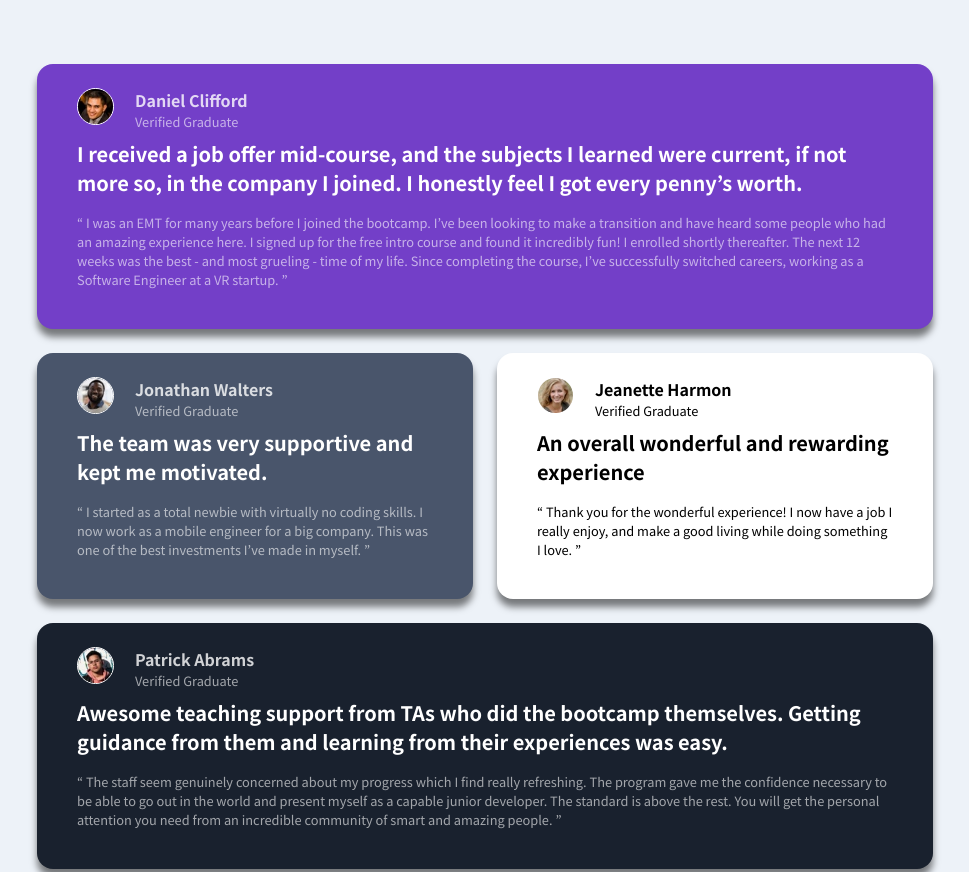
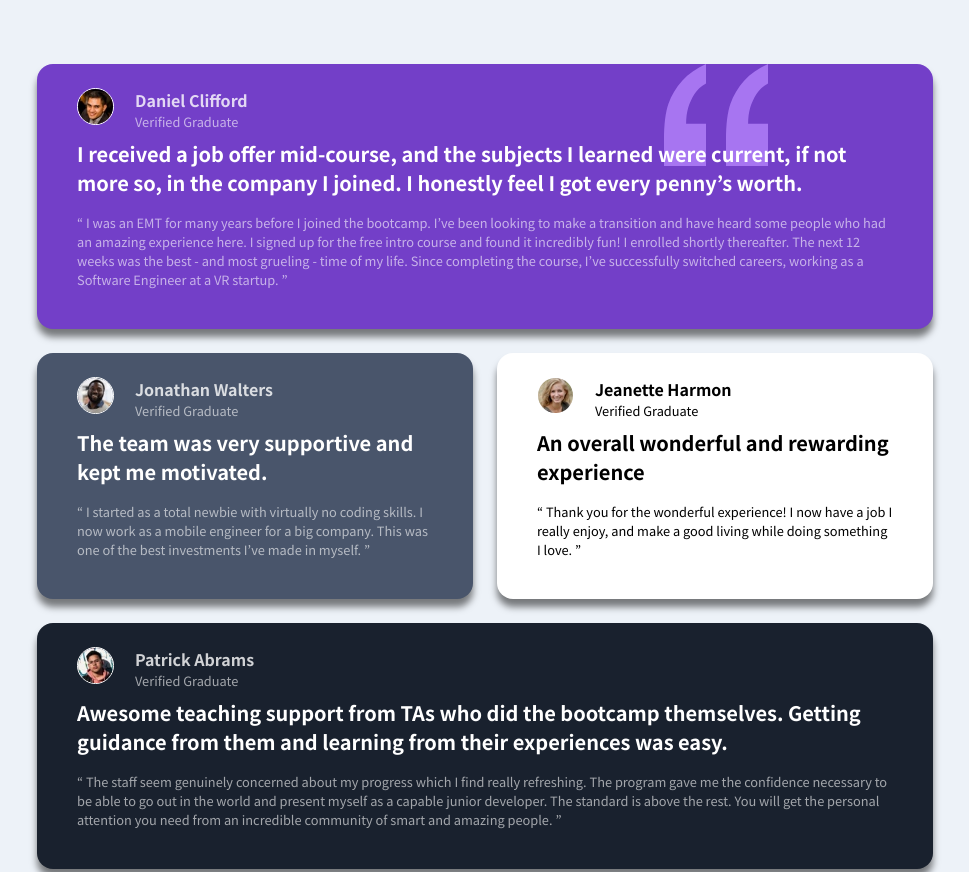
Before and after one commit to jsir99/testimonial, a plain HTML site: page index.html in a window 1280 px wide. Shown: the top 872 px of the page, without its empty margins (155-1124 px from the left). Drawn offline with Linux system fonts and the light colour scheme; the site is published under a folder, as on GitHub Pages, so addresses that start at the root find nothing.

Commit message:
edited images /s

```diff
--- a/index.html
+++ b/index.html
@@ -45,7 +45,7 @@
           the course, I’ve successfully switched careers, working as a Software Engineer at a VR startup. ”</p>
       </div>
       <div id="quote-logo">
-        <img id="" src="/images/bg-pattern-quotation.svg" alt="">
+        <img id="" src="images/bg-pattern-quotation.svg" alt="">
       </div>
     </div>
     <!--  -->
```
